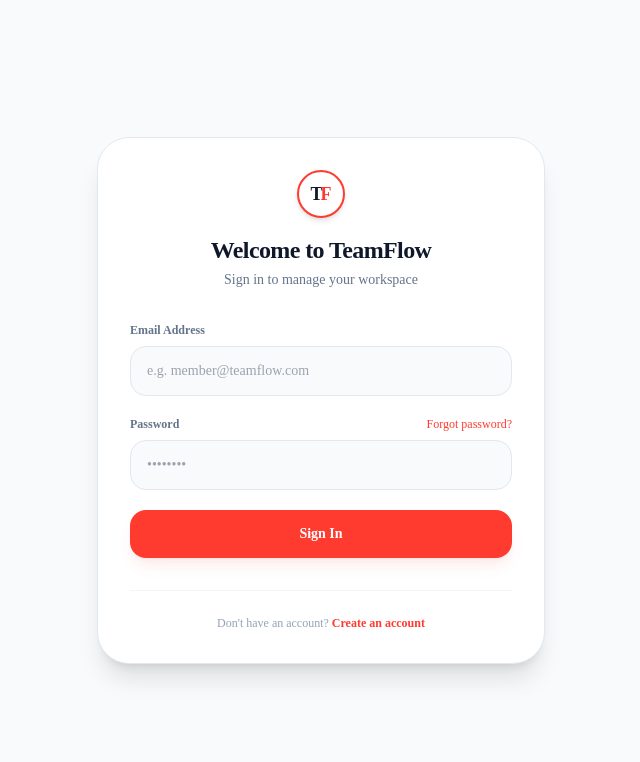
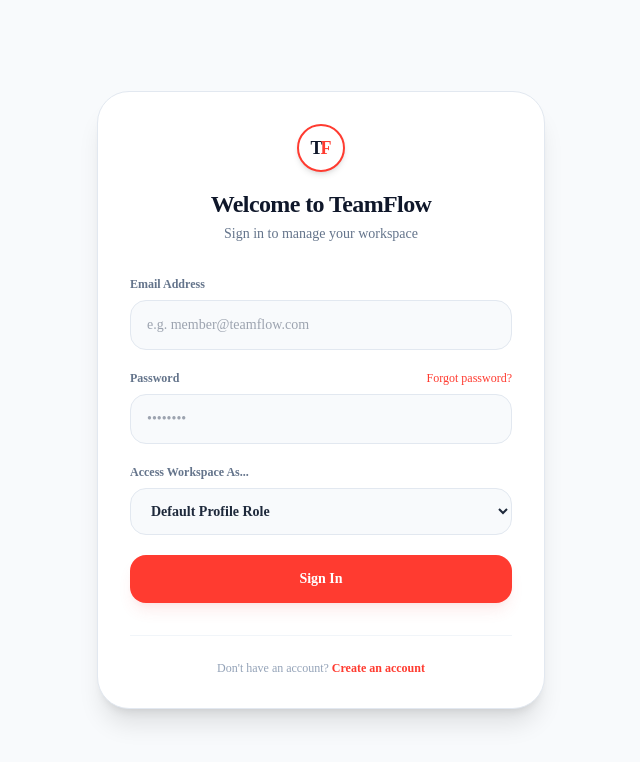
Before and after one commit to BinethmaJayawickrama/TeamFlow-Project-, a Next.js app in the folder frontend/: page /auth/login in a window 1280 px wide. Shown: the top 762 px of the page, without its empty margins (319-959 px from the left). Built offline with nearby package versions, Linux system fonts and the light colour scheme; no server answers.

Commit message:
Allow dynamic dashboard routing selection during login

```diff
--- a/frontend/src/app/auth/login/page.js
+++ b/frontend/src/app/auth/login/page.js
@@ -8,6 +8,7 @@ export default function LoginPage() {
   const { login } = useAuth();
   const [email, setEmail] = useState('');
   const [password, setPassword] = useState('');
+  const [selectedRole, setSelectedRole] = useState(''); // Default empty = use user profile role
   const [error, setError] = useState('');
   const [loading, setLoading] = useState(false);
 
@@ -16,7 +17,7 @@ export default function LoginPage() {
     setError('');
     setLoading(true);
 
-    const result = await login(email, password);
+    const result = await login(email, password, selectedRole || null);
     if (!result.success) {
       setError(result.error);
       setLoading(false);
@@ -76,6 +77,20 @@ export default function LoginPage() {
             />
           </div>
 
+          <div>
+            <label className="block text-xs font-semibold text-slate-500 dark:text-slate-450 mb-2">Access Workspace As...</label>
+            <select
+              value={selectedRole}
+              onChange={(e) => setSelectedRole(e.target.value)}
+              className="w-full bg-slate-50 dark:bg-[#18191e] border border-slate-200 dark:border-slate-800 rounded-2xl px-4 py-3.5 text-sm focus:outline-none focus:ring-2 focus:ring-red-500/10 focus:border-[#ff3b30] text-slate-800 dark:text-white font-semibold transition-colors"
+            >
+              <option value="">Default Profile Role</option>
+              <option value="TEAM_MEMBER">Team Collaborator Console</option>
+              <option value="PROJECT_MANAGER">Project Manager Console</option>
+              <option value="ADMIN">System Administrator Console</option>
+            </select>
+          </div>
+
           <button
             type="submit"
             disabled={loading}
--- a/frontend/src/context/AuthContext.js
+++ b/frontend/src/context/AuthContext.js
@@ -76,18 +76,24 @@ export const AuthProvider = ({ children }) => {
     }
   };
 
-  const handleLogin = async (email, password) => {
+  const handleLogin = async (email, password, roleOverride = null) => {
     try {
       const response = await api.post('/auth/login', { email, password });
       const { token: receivedToken, user: receivedUser } = response.data;
 
+      // Force dynamic role override if selected on login form
+      const finalUser = {
+        ...receivedUser,
+        role: roleOverride || receivedUser.role
+      };
+
       localStorage.setItem('teamflow_token', receivedToken);
-      localStorage.setItem('teamflow_user', JSON.stringify(receivedUser));
+      localStorage.setItem('teamflow_user', JSON.stringify(finalUser));
 
       setToken(receivedToken);
-      setUser(receivedUser);
+      setUser(finalUser);
 
-      redirectDashboard(receivedUser.role);
+      redirectDashboard(finalUser.role);
       return { success: true };
     } catch (error) {
       const errMsg = error.response?.data?.message || 'Login failed. Please check credentials.';
```
